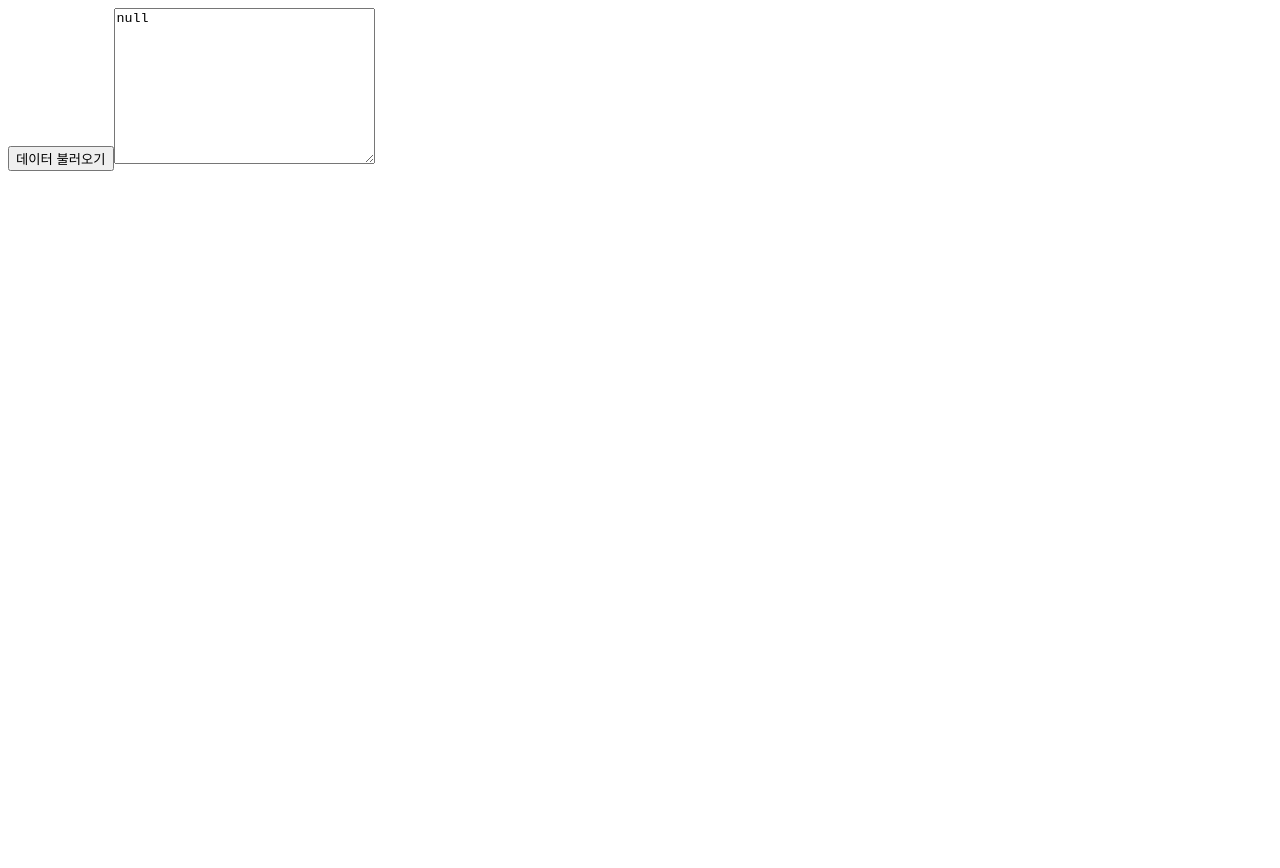
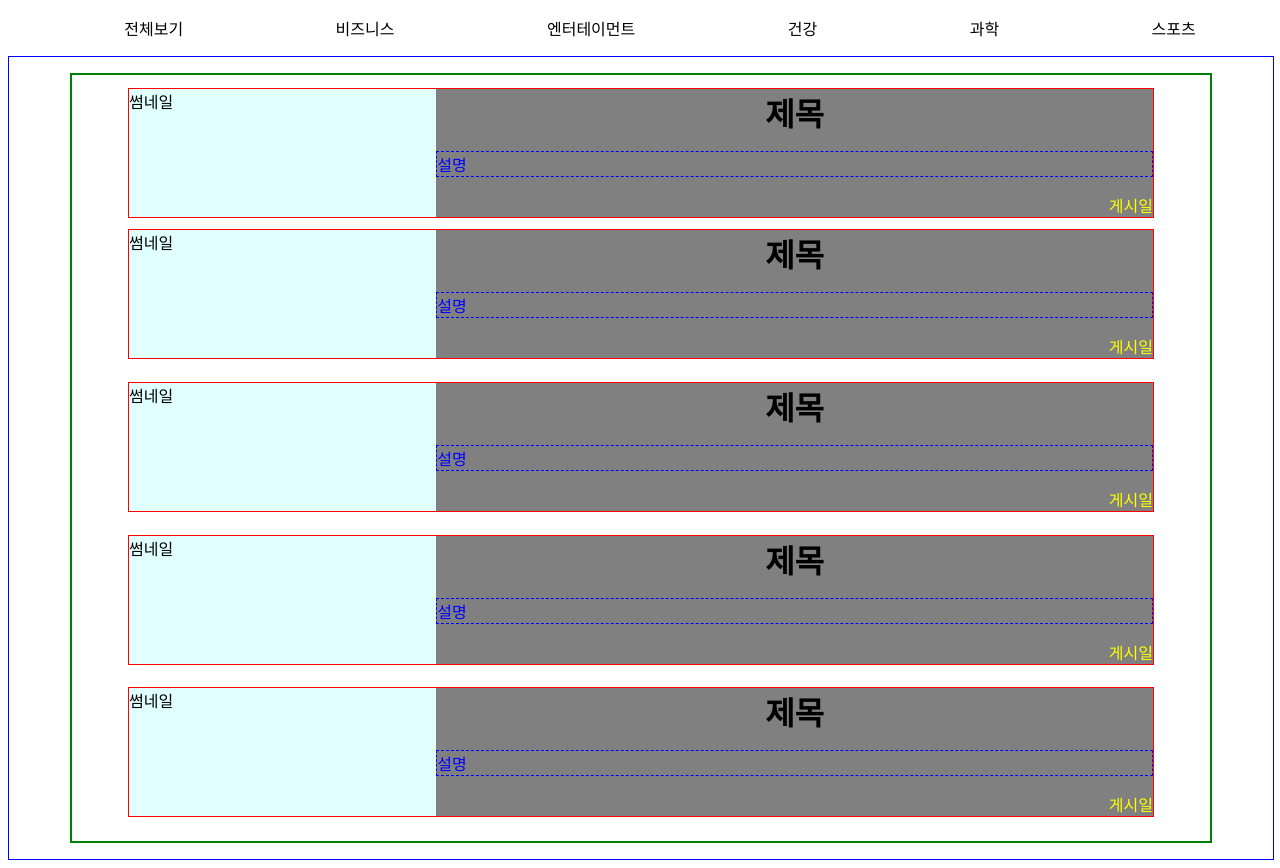
Before and after one commit to dlwlsdn201/NewsViewer, a React (Create React App) app: page / in a window 1280 px wide. Before the commit the page ends 800 px from the top, so only its background shows below. Built offline with nearby package versions, Linux system fonts and the light colour scheme.

Commit message:
[documentation] 페이지 구성 컴포넌트 생성 완료_ closed #1

```diff
--- a/src/App.js
+++ b/src/App.js
@@ -1,28 +1,13 @@
 import React, {useState} from 'react';
 import { Route, Link } from 'react-router-dom';
-import axios from 'axios';
-import NewsItem from './pages/NewsItem';
-import NewsList from './pages/NewsList';
-
+import NewsPage from './pages/NewsPage';
 
 const App = () => {
 
-  const API_KEY = 'f72290af08794eafb2893b02b4f21a5e';
-  const [data, setData] = useState(null);
-
-
-  const onClick = () => {
-    axios.get(`https://newsapi.org/v2/top-headlines?country=kr&apiKey=${API_KEY}`).then((response) => {
-      setData(response);
-    });
-
-  };
-
   return (
-    <div>
-      <button onClick={onClick}>데이터 불러오기</button>
-      <textarea cols="30" rows="10" value={JSON.stringify(data, null, 2)} readOnly></textarea>
-    </div>
+    <>
+      <NewsPage/>
+    </>
   );
 };
 
--- /dev/null
+++ b/src/pages/Categories.js
@@ -0,0 +1,63 @@
+import React from 'react';
+import styled from 'styled-components';
+
+
+
+const data = [
+    {
+        name: 'all',
+        text: '전체보기'
+    },
+    {
+        name:'business',
+        text: '비즈니스',
+    },
+    {
+        name:'entertainment',
+        text: '엔터테이먼트',
+    },
+    {
+        name:'health',
+        text: '건강',
+    },
+    {
+        name:'science',
+        text: '과학',
+    },
+    {
+        name:'sports',
+        text: '스포츠',
+    }
+];
+
+const NavMenuContainer = styled.div`
+
+`;
+
+const NavMenuList = styled.ul`
+    display: flex;
+    list-style: none;
+    justify-content: space-around;
+`;
+
+const NavMenuItem = styled.li`
+`;
+
+
+
+const Categories = () => {
+    return (
+        <NavMenuContainer>
+            <NavMenuList>
+                <NavMenuItem>전체보기</NavMenuItem>
+                <NavMenuItem>비즈니스</NavMenuItem>
+                <NavMenuItem>엔터테이먼트</NavMenuItem>
+                <NavMenuItem>건강</NavMenuItem>
+                <NavMenuItem>과학</NavMenuItem>
+                <NavMenuItem>스포츠</NavMenuItem>
+            </NavMenuList>
+        </NavMenuContainer>
+    );
+};
+
+export default Categories;
--- a/src/pages/NewsItem.js
+++ b/src/pages/NewsItem.js
@@ -1,10 +1,70 @@
 import React from 'react';
+import styled from 'styled-components';
+
+const NewsItemContainer = styled.li`
+    width: 90%;
+    border: 1px solid red;
+    display: flex;
+
+    & + & {
+        margin: 1% 0;
+    }
+`;
+
+const ThumbnailWrapper = styled.div`
+    flex: 0.3;
+    background: lightcyan;
+`
+;
+const ThumnailBlock = styled.div`
+`;
+
+const ContentWrapper = styled.div`
+    flex: 0.7;
+    display: inherit;
+    flex-direction: column;
+    background: gray;
+`;
+
+const TitleBlock = styled.h1`
+    text-align: center;
+    margin: 0;
+    padding: 0;
+`
+
+const DescriptionBlock = styled.p`
+    text-align: left;
+    border: 1px dashed blue;
+    color: blue;
+`
+
+const PublishedDateBlock = styled.p`
+    text-align: right;
+    margin: 0;
+    color: yellow;
+`
+
 
 const NewsItem = () => {
     return (
-        <div>
-            <h1>여기는 NewsItem 페이지입니다.</h1>
-        </div>
+        <NewsItemContainer>
+            <ThumbnailWrapper>
+                <ThumnailBlock>
+                    썸네일
+                </ThumnailBlock>
+            </ThumbnailWrapper>
+            <ContentWrapper>
+            <TitleBlock>
+                제목
+            </TitleBlock>
+            <DescriptionBlock>
+                설명
+            </DescriptionBlock>
+            <PublishedDateBlock>
+                게시일
+            </PublishedDateBlock>
+            </ContentWrapper>
+        </NewsItemContainer>
     );
 };
 
--- a/src/pages/NewsList.js
+++ b/src/pages/NewsList.js
@@ -1,14 +1,53 @@
-import React from 'react';
+import React, {useState} from 'react';
 import axios from 'axios';
+import NewsItem from './NewsItem';
+import styled from 'styled-components';
+
+
+const NewsListContainer = styled.div`
+    display: flex;
+    flex-direction: column;
+    justify-content: center;
+    align-items: center;
+    width: 100%;
+    border: 1px solid blue;
+    height: 100%;
+`;
+
+const NewsListWrapper = styled.ul`
+    width: 90%;
+    display: flex;
+    flex-flow: column wrap;
+    align-items: center;
+    list-style: none;
+    border: 2px solid green;
+    padding: 1% 0;
+`
 
 
 
 const NewsList = () => {
+    const API_KEY = 'f72290af08794eafb2893b02b4f21a5e';
+  const [data, setData] = useState(null);
+
+
+  const onClick = () => {
+    axios.get(`https://newsapi.org/v2/top-headlines?country=kr&apiKey=${API_KEY}`).then((response) => {
+      setData(response);
+    });
+
+  };
 
     return (
-        <div>
-
-        </div>
+        <NewsListContainer>
+            <NewsListWrapper>
+                <NewsItem/>
+                <NewsItem/>
+                <NewsItem/>
+                <NewsItem/>
+                <NewsItem/>
+            </NewsListWrapper>
+        </NewsListContainer>
     );
 };
 
--- a/src/pages/NewsPage.js
+++ b/src/pages/NewsPage.js
@@ -1,10 +1,13 @@
 import React from 'react';
+import NewsList from './NewsList';
+import Categories from './Categories';
 
 const NewsPage = () => {
     return (
-        <div>
-
-        </div>
+        <>
+        <Categories/>
+        <NewsList/>
+        </>
     );
 };
 
```
